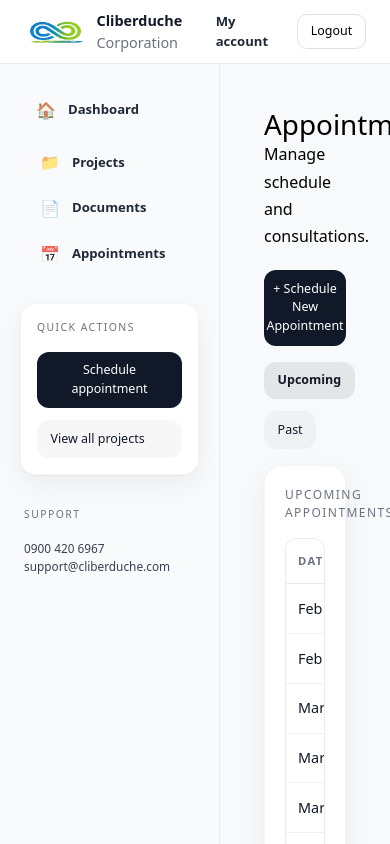
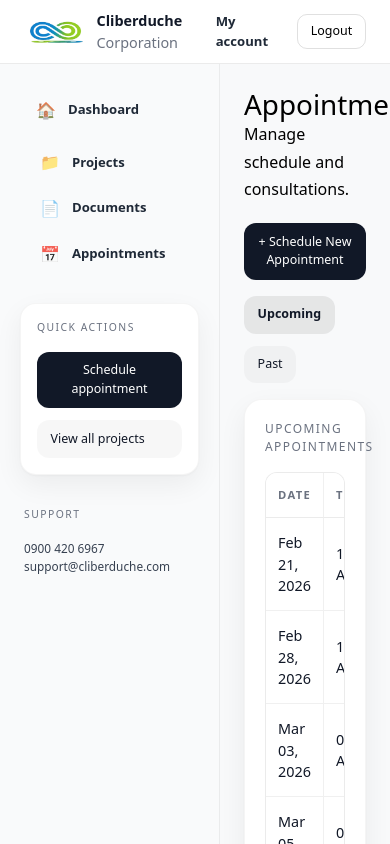
Before and after one commit to Ka-atsu/OJT_Project_Company_System, a React app in the folder frontend/: page /k/appointment in a window 390 px wide. Built offline with nearby package versions, Linux system fonts and the light colour scheme; no server answers; the HTML template or start-up script is replaced by a standard one.

Commit message:
refactor: cleanup and document CSS

```diff
--- a/frontend/src/pages/clientSide/Appointment/appointment.css
+++ b/frontend/src/pages/clientSide/Appointment/appointment.css
@@ -1,12 +1,21 @@
 /* =========================================================
    APPOINTMENTS PAGE — PAGE ONLY
-   Uses global dash primitives from index.css
+   Matches Projects behavior:
+   - No inner scroll containers
+   - Non-sticky table header
+   - Dashboard controls spacing
 ========================================================= */
 
+/* =========================
+   PAGE WRAPPER
+========================= */
 .appointment-page {
-  padding: 2rem;
+  padding: 0;
 }
 
+/* =========================
+   HEADER + PRIMARY ACTION
+========================= */
 .appointment-header {
   margin-bottom: 1.25rem;
 }
@@ -15,59 +24,59 @@
   margin: 0 0 1rem;
 }
 
-/* -------------------------
-   TABS
-------------------------- */
-
+/* =========================
+   TABS (FILTERS)
+========================= */
 .appointment-tabs {
   display: flex;
   gap: 0.75rem;
   margin-bottom: 1rem;
+  flex-wrap: wrap;
 }
 
-/* reuse dash-btn ghost, only add active state */
 .appointment-tab.is-active {
   background: rgba(0, 0, 0, 0.08);
   font-weight: 600;
 }
 
-/* -------------------------
-   TABLE (Scroll Area)
-------------------------- */
-
+/* =========================
+   TABLE SURFACE
+   (acts like Projects list container)
+========================= */
 .appointment-table-wrap {
   width: 100%;
-  max-height: 420px;
-  overflow: auto;
-
+  overflow: hidden;
   border: 1px solid rgba(0, 0, 0, 0.08);
   border-radius: 12px;
   background: #fff;
+  max-height: none;
 }
 
 .appointment-table {
   width: 100%;
-  min-width: 860px;
+  min-width: 0;
   border-collapse: separate;
   border-spacing: 0;
 }
 
+/* =========================
+   TABLE HEADER (NON-STICKY)
+========================= */
 .appointment-table thead th {
-  position: sticky;
-  top: 0;
-  z-index: 2;
-
+  position: static;
   text-align: left;
   font-size: 0.7rem;
   letter-spacing: 0.12em;
   text-transform: uppercase;
   color: #6b7280;
   padding: 0.85rem 0.75rem;
-
   background: #fff;
   border-bottom: 1px solid rgba(0, 0, 0, 0.08);
 }
 
+/* =========================
+   TABLE BODY
+========================= */
 .appointment-table thead th,
 .appointment-table tbody td {
   border-right: 1px solid rgba(0, 0, 0, 0.06);
@@ -96,6 +105,9 @@
   }
 }
 
+/* =========================
+   TABLE STATES
+========================= */
 .appointment-loading {
   padding: 16px;
 }
@@ -105,15 +117,13 @@
   opacity: 0.7;
 }
 
-/* -------------------------
-   PAGINATION (Separate Bar)
-------------------------- */
-
+/* =========================
+   PAGINATION
+========================= */
 .appointment-pagination {
   margin-top: 0.75rem;
   padding-top: 0.75rem;
   border-top: 1px solid rgba(0, 0, 0, 0.08);
-
   display: flex;
   align-items: center;
   justify-content: flex-end;
@@ -124,17 +134,12 @@
   padding: 0 10px;
 }
 
-/* -------------------------
-   RESPONSIVE
-------------------------- */
-
+/* =========================
+   RESPONSIVE (PAGE)
+========================= */
 @media (max-width: 768px) {
   .appointment-page {
-    padding: 1.25rem;
-  }
-
-  .appointment-tabs {
-    flex-wrap: wrap;
+    padding: 0;
   }
 
   .appointment-actions .dash-btn.primary {
@@ -142,15 +147,18 @@
     justify-content: center;
   }
 
-  .appointment-table-wrap {
-    max-height: 320px;
+  .appointment-table tbody td {
+    white-space: normal;
   }
 }
 
 /* =========================================================
-   APPOINTMENT FLOATING FORM (Overlay)
+   APPOINTMENT FLOATING FORM (OVERLAY)
 ========================================================= */
 
+/* =========================
+   OVERLAY SHELL
+========================= */
 .appointment-overlay {
   position: fixed;
   inset: 0;
@@ -168,6 +176,9 @@
   cursor: pointer;
 }
 
+/* =========================
+   MODAL CARD
+========================= */
 .appointment-float {
   position: relative;
   z-index: 1000;
@@ -192,6 +203,9 @@
   }
 }
 
+/* =========================
+   MODAL HEADER
+========================= */
 .appointment-float-top {
   display: flex;
   align-items: center;
@@ -212,13 +226,15 @@
   height: 36px;
   border-radius: 10px;
   cursor: pointer;
-  font-size: 1rem;
 }
 
 .appointment-close:hover {
   background: rgba(0, 0, 0, 0.1);
 }
 
+/* =========================
+   FORM LAYOUT
+========================= */
 .appointment-form-grid {
   display: grid;
   grid-template-columns: 1fr 1fr;
@@ -255,6 +271,9 @@
   resize: none;
 }
 
+/* =========================
+   MODAL FOOTER
+========================= */
 .appointment-float-footer {
   margin-top: 1.5rem;
   display: flex;
@@ -263,7 +282,9 @@
   gap: 1rem;
 }
 
-/* Meeting type spacing */
+/* =========================
+   MEETING TYPE
+========================= */
 .meeting-type {
   display: flex;
   gap: 16px;
@@ -282,7 +303,9 @@
   margin-top: 8px;
 }
 
-/* responsive (overlay) */
+/* =========================
+   RESPONSIVE (MODAL)
+========================= */
 @media (max-width: 768px) {
   .appointment-form-grid {
     grid-template-columns: 1fr;
```
Also changed, not shown: frontend/src/index.css (+89 -102 lines).
